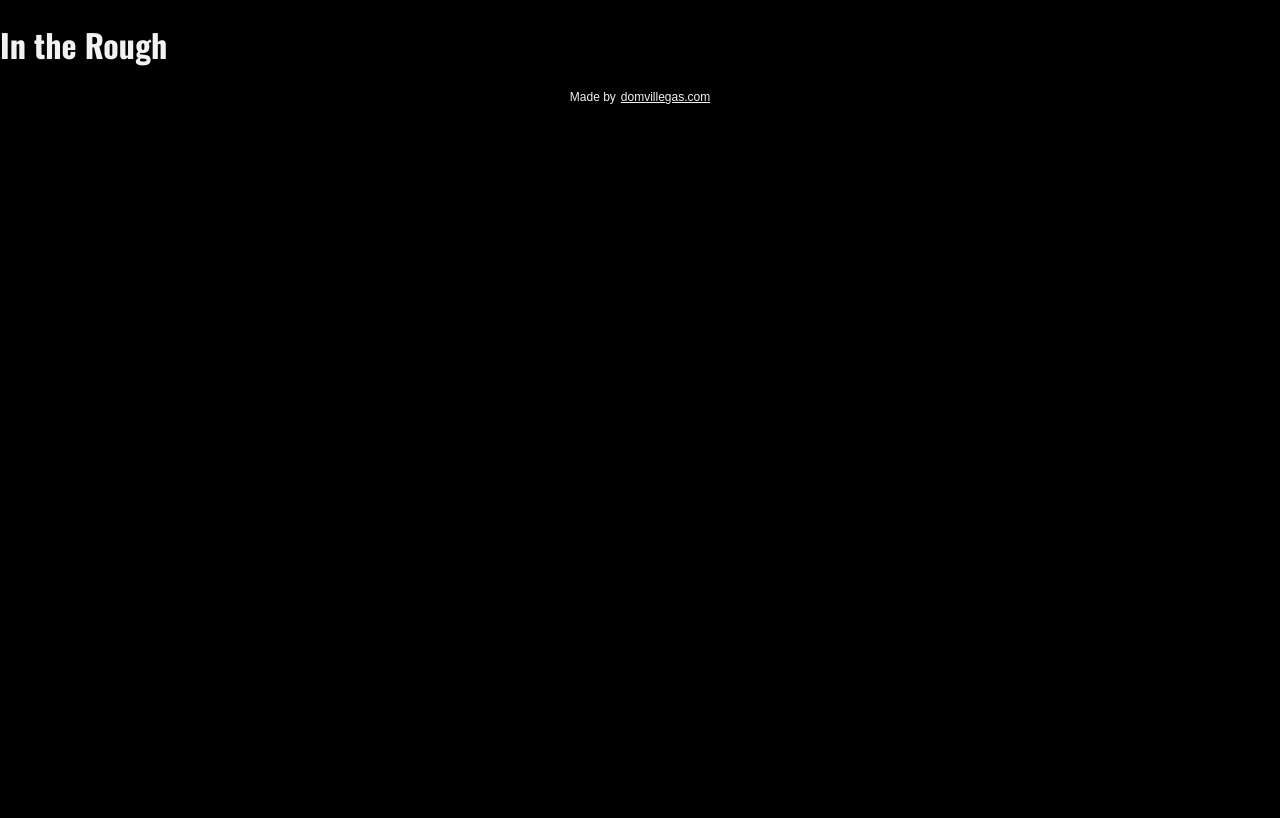
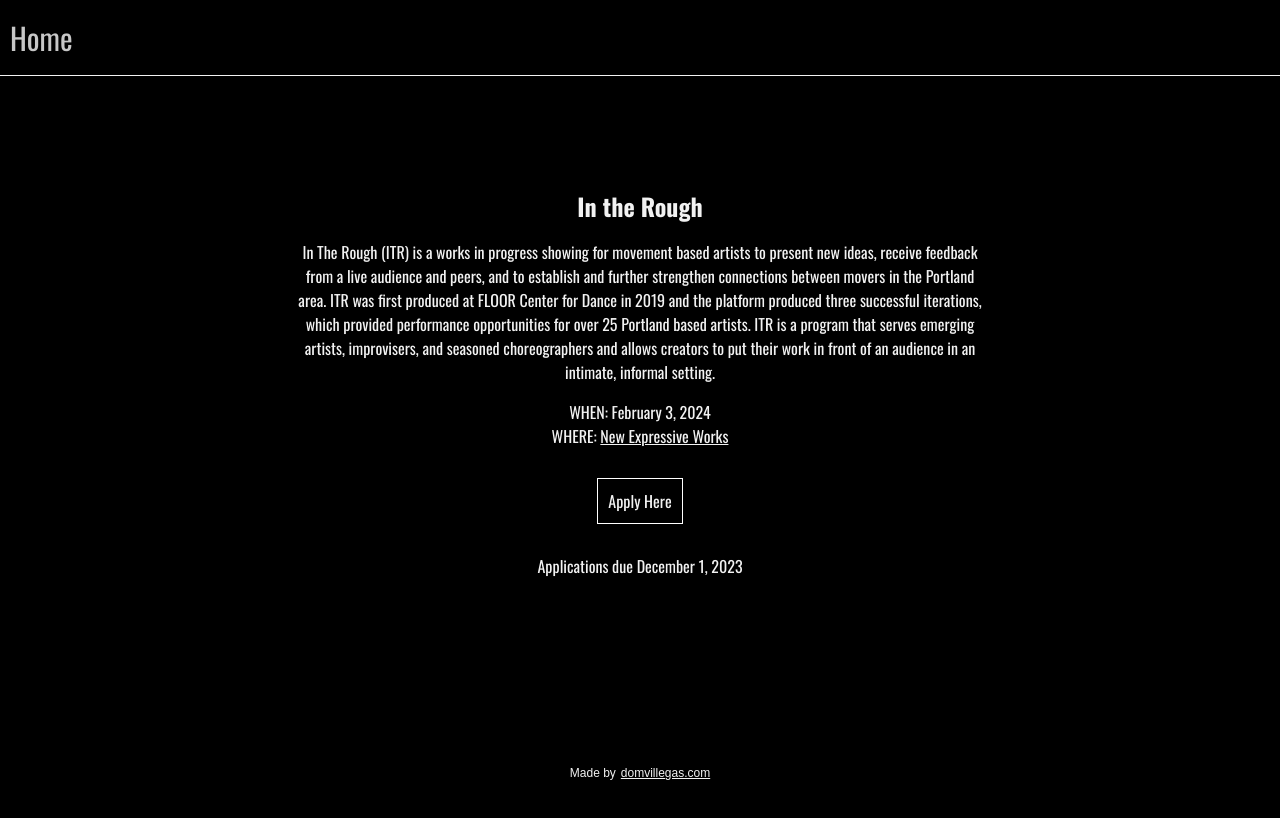
Before and after one commit to domvillegas/tongue, a Next.js app: page /in-the-rough in a window 1280 px wide. Shown: the top 818 px of the page. Built offline with nearby package versions, Linux system fonts and the light colour scheme.

Commit message:
Add InTheRough and Upcoming copy.

```diff
--- /dev/null
+++ b/src/pages/in-the-rough/InTheRough.module.scss
@@ -0,0 +1,41 @@
+@use "../../styles//global-utils.module.scss" as *;
+
+.inTheRough {
+  display: flex;
+  align-items: center;
+  height: 100%;
+  justify-content: center;
+  flex-direction: column;
+}
+
+.contentContainer {
+  padding: $global-padding;
+  text-align: center;
+  display: flex;
+  flex-direction: column;
+  align-items: center;
+  margin-top: 60vw;
+  max-width: 700px;
+
+  @media (min-width: 500px) {
+    margin-top: auto;
+  }
+
+  .button {
+    margin-bottom: 30px;
+    text-decoration: none;
+    border: 1px solid white;
+    padding: 10px;
+  }
+}
+
+.timePlaceContainer {
+  display: flex;
+  flex-direction: column;
+  align-items: center;
+  margin-bottom: 30px;
+}
+
+.madeWithLove {
+  margin-top: auto;
+}
--- a/src/pages/in-the-rough/index.tsx
+++ b/src/pages/in-the-rough/index.tsx
@@ -1,11 +1,54 @@
-import React from "react";
+import React, { useEffect } from "react";
 import MadeWithLove from "@/components/MadeWithLove/MadeWithLove";
+import MenuButton from "@/components/MenuButton/MenuButton";
+import styles from "./InTheRough.module.scss";
 
 const InTheRough = () => {
+  useEffect(() => {
+    const body = document.getElementsByTagName("body")[0];
+    body.classList.add("fadeIn");
+
+    setTimeout(() => {
+      body.classList.remove("fadeOut");
+      body.classList.remove("fadeIn");
+    }, 500);
+  });
+
   return (
-    <div>
-      <h1>In the Rough</h1>
-      <MadeWithLove />
+    <div className={styles.inTheRough}>
+      <MenuButton />
+      <div className={styles.contentContainer}>
+        <h2>In the Rough</h2>
+        <p>
+          In The Rough (ITR) is a works in progress showing for movement based
+          artists to present new ideas, receive feedback from a live audience
+          and peers, and to establish and further strengthen connections between
+          movers in the Portland area. ITR was first produced at FLOOR Center
+          for Dance in 2019 and the platform produced three successful
+          iterations, which provided performance opportunities for over 25
+          Portland based artists. ITR is a program that serves emerging artists,
+          improvisers, and seasoned choreographers and allows creators to put
+          their work in front of an audience in an intimate, informal setting.{" "}
+        </p>
+        <div className={styles.timePlaceContainer}>
+          <span>WHEN: February 3, 2024</span>
+          <span>
+            WHERE:{" "}
+            <a href="https://newexpressiveworks.org/" target="_blank">
+              New Expressive Works
+            </a>
+          </span>
+        </div>
+        <a
+          className={styles.button}
+          href="https://docs.google.com/forms/d/e/1FAIpQLScP-nH8MsVoa-eX9myx9-w5wYnWvGKoeRhbM7ZKHB5-EyQYPA/viewform?usp=sf_link"
+          target="_blank"
+        >
+          Apply Here
+        </a>
+        <span>Applications due December 1, 2023</span>
+      </div>
+      <MadeWithLove className={styles.madeWithLove} />
     </div>
   );
 };
--- /dev/null
+++ b/src/pages/upcoming/Upcoming.module.scss
@@ -0,0 +1,22 @@
+@use "../../styles//global-utils.module.scss" as *;
+
+.upcoming {
+  display: flex;
+  align-items: center;
+  height: 100%;
+  justify-content: center;
+  flex-direction: column;
+}
+
+.contentContainer {
+  padding: $global-padding;
+  text-align: center;
+  display: flex;
+  flex-direction: column;
+  align-items: center;
+  margin-top: auto;
+}
+
+.madeWithLove {
+  margin-top: auto;
+}
```
Also changed, not shown: src/pages/upcoming/index.tsx (+26 -4 lines).
